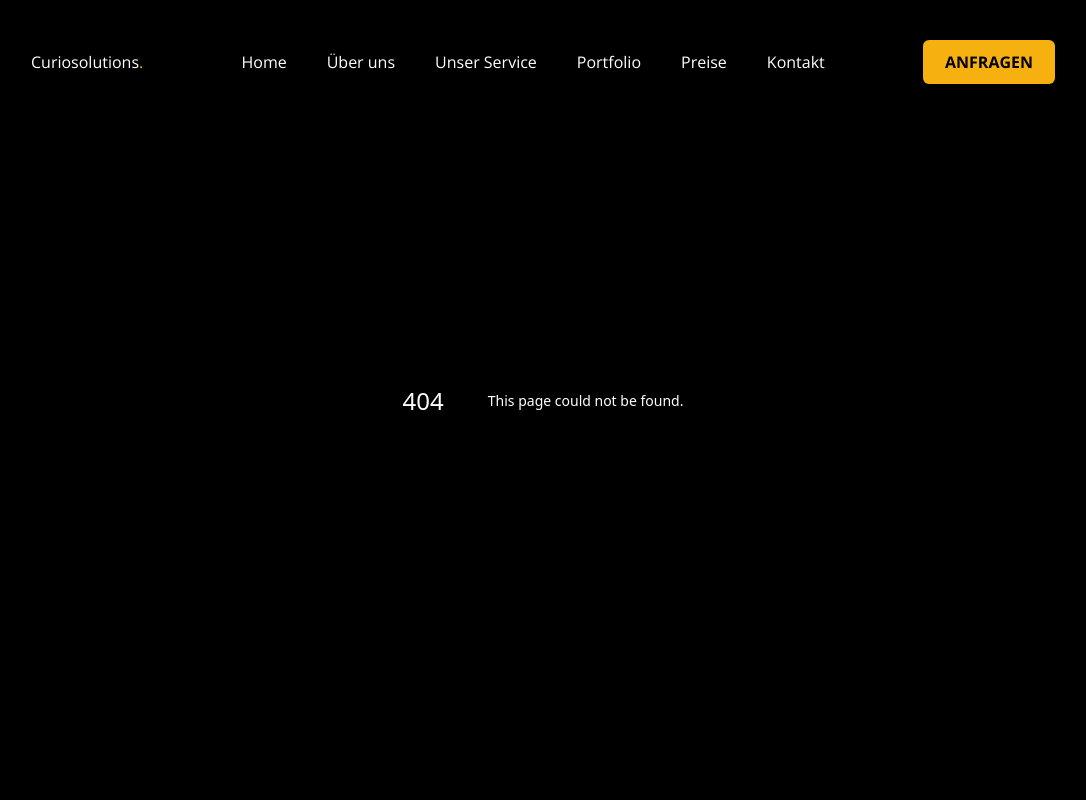
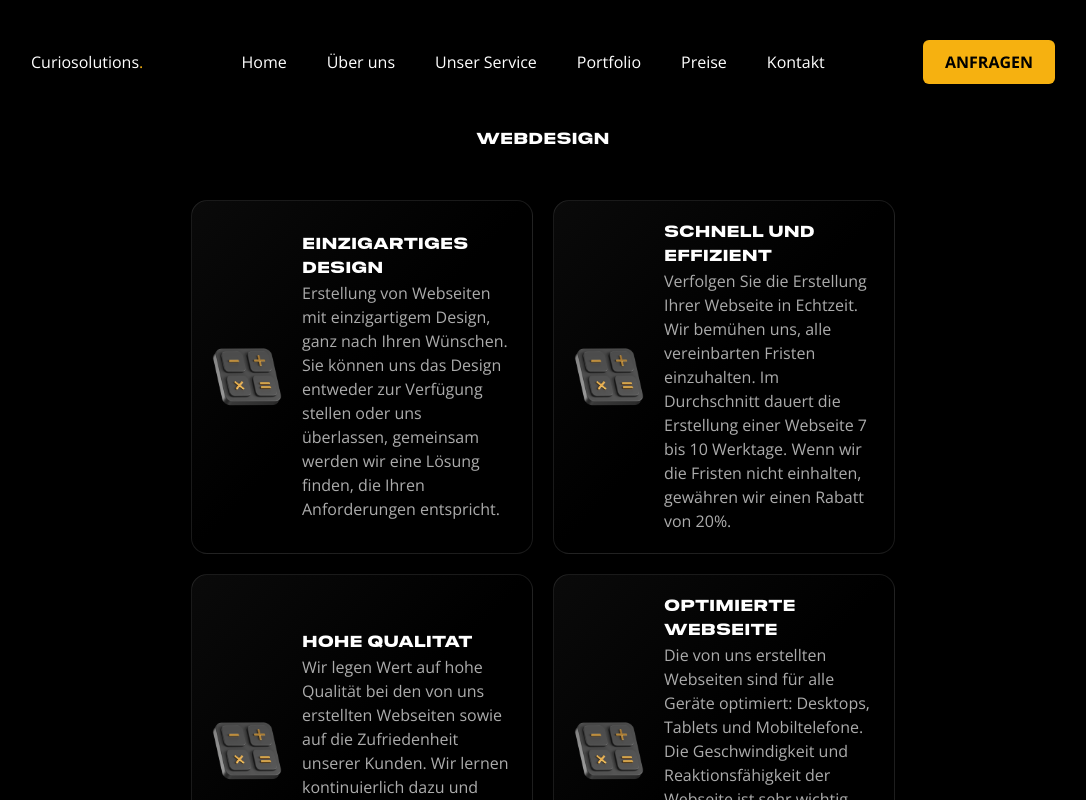
Before and after one commit to Curiosoofficial/curiosolution, a Next.js app: page /unser-service/webdesign in a window 1280 px wide. Before the commit this address had no page. Shown: the top 800 px of the page, without its empty margins (97-1183 px from the left). Built offline with nearby package versions, Linux system fonts and the light colour scheme.

Commit message:
service_webdesign front implemented

```diff
--- /dev/null
+++ b/app/unser-service/webdesign/page.tsx
@@ -0,0 +1,15 @@
+import Footer from "@/components/Footer"
+import TitleSection from "@/components/UnserService/webdesign/TitleSection"
+import React from 'react'
+
+
+const page = () => {
+  return (
+    <main>
+        <TitleSection />
+        <Footer />
+    </main>
+  )
+}
+
+export default page
--- a/components/UnserService/CardSection.tsx
+++ b/components/UnserService/CardSection.tsx
@@ -46,17 +46,12 @@ const CardSection = () => {
               />
               <h3 className="h3-bold">{item.title}</h3>
               <p className="text-center text-text-secondary">{item.describe}</p>
+              <p className="text-accent-yellow">Mehr erfahren</p>
             </PinContainer>
           </motion.div>
         ))}
       </div>
-      <motion.div
-        variants={FadeInFromBottom}
-        initial="initial"
-        animate="animate"
-      >
-        <Button />
-      </motion.div>
+
     </section>
   )
 }
--- /dev/null
+++ b/components/UnserService/webdesign/TitleSection.tsx
@@ -0,0 +1,26 @@
+import Button from "@/components/ui/Button"
+import InfoCard from "@/components/ui/InfoCard"
+import { infoCards } from "@/constants"
+import React from 'react'
+
+const TitleSection = () => {
+  return (
+    <section className="flex flex-col justify-center items-center py-16 px-72">
+        <h1 className="h1-bold font-radwave pt-16">WEBDESIGN</h1>
+        <div className="grid grid-cols-2 gap-5 pt-12">
+        {infoCards.map((card) => (
+        <InfoCard
+          key={card.title}
+          source={card.source}
+          title={card.title}
+          desc={card.desc}
+        />
+      ))}
+        </div>
+        <p className="py-16">Fordern Sie eine kostenlose Projektbewertung an und erhalten Sie einen Monat kostenlos</p>
+        <Button />
+    </section>
+  )
+}
+
+export default TitleSection
--- /dev/null
+++ b/components/ui/InfoCard.tsx
@@ -0,0 +1,30 @@
+import Image from "next/image";
+import React from 'react';
+
+type InfoCardProps = {
+  source: string;
+  title: string;
+  desc: string;
+}
+
+const InfoCard = ({ source, title, desc }: InfoCardProps) => {
+  return (
+    <div className="flex items-center justify-center gap-5 bg-gradient-to-br from-neutral-950 via-black to-black border border-white/[0.1] rounded-2xl p-5">
+
+        <Image
+          src={source}
+          alt="image"
+          width={70}
+          height={70}
+        />
+
+
+      <div className="flex flex-col">
+        <h4 className="h4-bold font-radwave">{title}</h4>
+        <p className="text-text-secondary">{desc}</p>
+      </div>
+    </div>
+  );
+}
+
+export default InfoCard;
--- a/constants/index.ts
+++ b/constants/index.ts
@@ -1,4 +1,4 @@
-
+import { title } from "process";
 
 export const navLinks = [
   {
@@ -6,7 +6,6 @@ export const navLinks = [
     label: "Home",
   },
   {
-
     route: "/ueber-uns",
     label: "Über uns",
   },
@@ -23,60 +22,91 @@ export const navLinks = [
     label: "Preise",
   },
   {
-
     route: "/kontakt",
     label: "Kontakt",
   },
 ];
 
-
 export const cardInfo = [
   {
     source: "/cardImages/internet.png",
     title: "WEBDESIGN",
-      describe: "Individuell gestaltete Webseiten, die Ihre Marke perfekt repräsentieren und Ihre Zielgruppe ansprechen.",
+    describe:
+      "Individuell gestaltete Webseiten, die Ihre Marke perfekt repräsentieren und Ihre Zielgruppe ansprechen.",
     link: "unser-service/webdesign",
   },
 
   {
     source: "/cardImages/location.png",
     title: "SEO",
-      describe: "Optimierung Ihrer Webseite für Suchmaschinen, um die Sichtbarkeit zu steigern und mehr Kunden anzuziehen.",
+    describe:
+      "Optimierung Ihrer Webseite für Suchmaschinen, um die Sichtbarkeit zu steigern und mehr Kunden anzuziehen.",
     link: "unser-service/seo",
   },
-
 
   {
     source: "/cardImages/media.png",
     title: "SOCIAL MEDIA",
-      describe: "Erstellung und Verwaltung Ihrer Social-Media-Profile, um Ihre Reichweite zu erhöhen und mit Kunden zu interagieren.",
+    describe:
+      "Erstellung und Verwaltung Ihrer Social-Media-Profile, um Ihre Reichweite zu erhöhen und mit Kunden zu interagieren.",
     link: "unser-service/social-media",
   },
 
   {
     source: "/cardImages/media.png",
     title: "LOGODESIGN",
-      describe: "Erstellung und Verwaltung Ihrer Social-Media-Profile, um Ihre Reichweite zu erhöhen und mit Kunden zu interagieren.",
+    describe:
+      "Erstellung und Verwaltung Ihrer Social-Media-Profile, um Ihre Reichweite zu erhöhen und mit Kunden zu interagieren.",
     link: "unser-service/logodesign",
-    }
+  },
 ];
-
 
 export const benefits = [
   {
     title: "INDIVIDUELLE WEBSEITEN",
-      content: "Wir erstellen individuelle Webseiten, die perfekt auf die Bedürfnisse und Ziele unserer Kunden zugeschnitten sind. Von der Gestaltung bis zur Funktionalität - jede Webseite ist einzigartig. Von der Gestaltung bis zur Funktionalität - jede Webseite ist einzigartig.",
+    content:
+      "Wir erstellen individuelle Webseiten, die perfekt auf die Bedürfnisse und Ziele unserer Kunden zugeschnitten sind. Von der Gestaltung bis zur Funktionalität - jede Webseite ist einzigartig. Von der Gestaltung bis zur Funktionalität - jede Webseite ist einzigartig.",
   },
   {
     title: "PROFESSIONELLES LOGODESIGN",
-      content: "Unser kreatives Design-Team entwirft individuelle Logos, die das Markenimage unserer Kunden perfekt repräsentieren. Von der Konzeption bis zur Umsetzung - wir schaffen ansprechende und einprägsame Logos, die den Kern Ihrer Marke widerspiegeln.",
+    content:
+      "Unser kreatives Design-Team entwirft individuelle Logos, die das Markenimage unserer Kunden perfekt repräsentieren. Von der Konzeption bis zur Umsetzung - wir schaffen ansprechende und einprägsame Logos, die den Kern Ihrer Marke widerspiegeln.",
   },
   {
     title: "SEO-OPTIMIERUNG",
-      content: "Unsere Experten für Suchmaschinenoptimierung (SEO) optimieren Ihre Webseite, um die Sichtbarkeit in Suchmaschinen zu verbessern und potenzielle Kunden anzuziehen. Wir verwenden bewährte Strategien, um Ihr Ranking zu steigern und den organischen Traffic zu erhöhen.",
+    content:
+      "Unsere Experten für Suchmaschinenoptimierung (SEO) optimieren Ihre Webseite, um die Sichtbarkeit in Suchmaschinen zu verbessern und potenzielle Kunden anzuziehen. Wir verwenden bewährte Strategien, um Ihr Ranking zu steigern und den organischen Traffic zu erhöhen.",
   },
   {
     title: "ZUVERLÄSSIGER SUPPORT",
-      content: "Unser engagiertes Supportteam steht unseren Kunden jederzeit zur Verfügung, um Fragen zu beantworten, Probleme zu lösen und sie bei der Pflege und Wartung ihrer Webseiten zu unterstützen. Kundenzufriedenheit hat für uns oberste Priorität.",
+    content:
+      "Unser engagiertes Supportteam steht unseren Kunden jederzeit zur Verfügung, um Fragen zu beantworten, Probleme zu lösen und sie bei der Pflege und Wartung ihrer Webseiten zu unterstützen. Kundenzufriedenheit hat für uns oberste Priorität.",
   },
 ];
+
+export const infoCards = [
+  {
+    source: "/3dIcons/calculator.svg",
+    title: "Einzigartiges Design",
+    desc:
+      "Erstellung von Webseiten mit einzigartigem Design, ganz nach Ihren Wünschen. Sie können uns das Design entweder zur Verfügung stellen oder uns überlassen, gemeinsam werden wir eine Lösung finden, die Ihren Anforderungen entspricht.",
+  },
+  {
+    source: "/3dIcons/calculator.svg",
+    title: "Schnell und Effizient",
+    desc:
+      "Verfolgen Sie die Erstellung Ihrer Webseite in Echtzeit. Wir bemühen uns, alle vereinbarten Fristen einzuhalten. Im Durchschnitt dauert die Erstellung einer Webseite 7 bis 10 Werktage. Wenn wir die Fristen nicht einhalten, gewähren wir einen Rabatt von 20%.",
+  },
+  {
+    source: "/3dIcons/calculator.svg",
+    title: "Hohe Qualität",
+    desc:
+      "Wir legen Wert auf hohe Qualität bei den von uns erstellten Webseiten sowie auf die Zufriedenheit unserer Kunden. Wir lernen kontinuierlich dazu und setzen neue Technologien ein, um zeitgemäße Lösungen anzubieten.",
+  },
+  {
+    source: "/3dIcons/calculator.svg",
+    title: "Optimierte Webseite",
+    desc:
+      "Die von uns erstellten Webseiten sind für alle Geräte optimiert: Desktops, Tablets und Mobiltelefone. Die Geschwindigkeit und Reaktionsfähigkeit der Webseite ist sehr wichtig, damit Benutzer und Besucher schnell und einfach durch die Webseite navigieren können.",
+  }
+];
```
Lines whose indentation alone changed are shown as unchanged.
